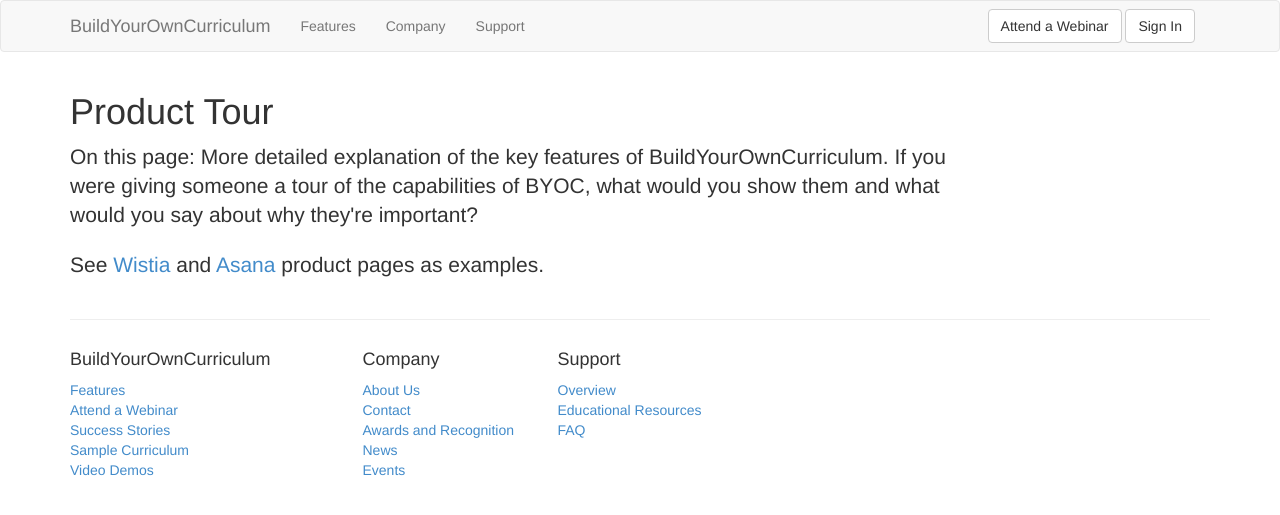
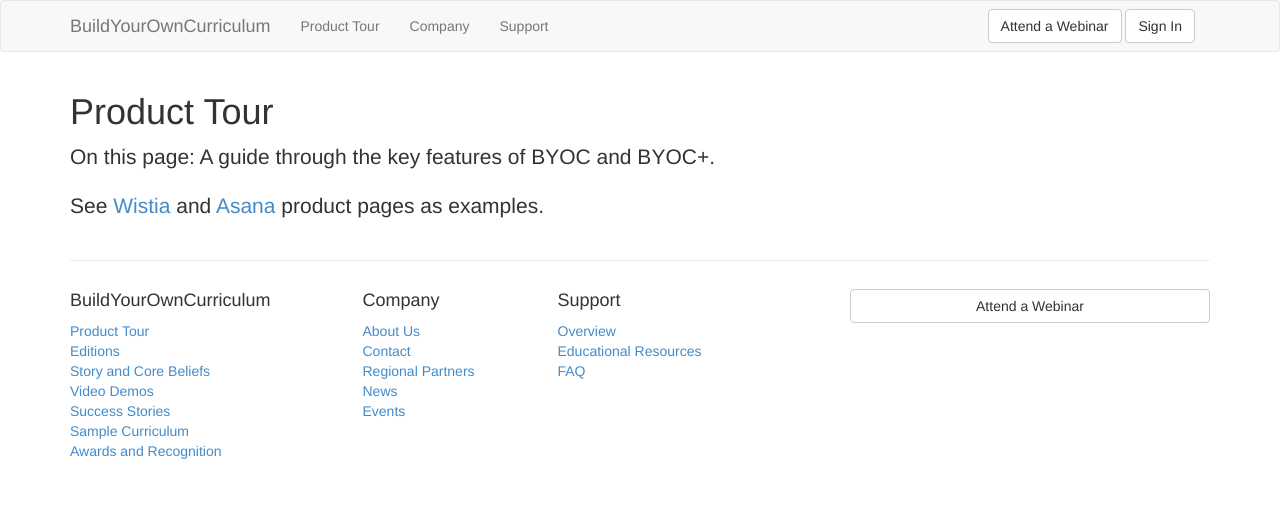
Before and after one commit to kevin-insight/byoc, a Jekyll site: the page built from product/index.md, in a window 1280 px wide. Shown: the top 515 px of the page. Built offline with Jekyll 4.4.1, drawn with Linux system fonts in a browser that asks for light colours; nearby versions of some CDN libraries.

Commit message:
Site map revision.

```diff
--- a/_layouts/default.html
+++ b/_layouts/default.html
@@ -32,23 +32,9 @@
         <!-- Collect the nav links, forms, and other content for toggling -->
         <div class="collapse navbar-collapse" id="bs-example-navbar-collapse-1">
           <ul class="nav navbar-nav">
-            <li><a href="{{ site.baseurl }}/product">Features</a></li>
+            <li><a href="{{ site.baseurl }}/product">Product Tour</a></li>
             <li><a href="{{ site.baseurl }}/company">Company</a></li>
             <li><a href="{{ site.baseurl }}/support">Support</a></li>
-            <!--
-            <li><a href="#">Link</a></li>
-            <li class="dropdown">
-              <a href="#" class="dropdown-toggle" data-toggle="dropdown">Dropdown <span class="caret"></span></a>
-              <ul class="dropdown-menu" role="menu">
-                <li><a href="#">Action</a></li>
-                <li><a href="#">Another action</a></li>
-                <li><a href="#">Something else here</a></li>
-                <li class="divider"></li>
-                <li><a href="#">Separated link</a></li>
-                <li class="divider"></li>
-                <li><a href="#">One more separated link</a></li>
-              </ul>
-            </li> -->
           </ul>
           <div class="navbar-right">
             <a href="{{ site.baseurl }}/webinars" type="button" class="btn btn-default navbar-btn">Attend a Webinar</a>
@@ -67,13 +53,13 @@
           <div class="col-md-3">
             <h4>BuildYourOwnCurriculum</h4>
             <ul>
-              <li><a href="{{ site.baseurl }}/product">Features</a></li>
-              <li><a href="{{ site.baseurl }}/webinars">Attend a Webinar</a></li>
+              <li><a href="{{ site.baseurl }}/product">Product Tour</a></li>
+              <li><a href="{{ site.baseurl }}/editions">Editions</a></li>
+              <li><a href="{{ site.baseurl }}/story">Story and Core Beliefs</a></li>
+              <li><a href="{{ site.baseurl }}/video-demos">Video Demos</a></li>
               <li><a href="{{ site.baseurl }}/success-stories">Success Stories</a></li>
               <li><a href="{{ site.baseurl }}/sample-curriculum">Sample Curriculum</a></li>
-              <li><a href="{{ site.baseurl }}/video-demos">Video Demos</a></li>
-              <!--<li><a href="{{ site.baseurl }}/success-stories">Resources</a></li>
-              <li><a href="{{ site.baseurl }}/faq">FAQ</a></li>-->
+              <li><a href="{{ site.baseurl }}/awards">Awards and Recognition</a></li>
             </ul>
           </div>
           <div class="col-md-2">
@@ -81,7 +67,7 @@
             <ul>
               <li><a href="{{ site.baseurl }}/company">About Us</a></li>
               <li><a href="{{ site.baseurl }}/contact">Contact</a></li>
-              <li><a href="{{ site.baseurl }}/awards">Awards and Recognition</a></li>
+              <li><a href="{{ site.baseurl }}/regional-partners">Regional Partners</a></li>
               <li><a href="{{ site.baseurl }}/news">News</a></li>
               <li><a href="{{ site.baseurl }}/events">Events</a></li>
             </ul>
@@ -94,6 +80,9 @@
               <li><a href="{{ site.baseurl }}/faq">FAQ</a></li>
             </ul>
           </div>
+          <div class="col-md-4">
+            <a style="width: 100%" href="{{ site.baseurl }}/webinars" type="button" class="btn btn-default navbar-btn">Attend a Webinar</a>
+          </div>
         </div>
       </div>
     </footer>
--- a/index.html
+++ b/index.html
@@ -3,6 +3,6 @@ layout: default
 ---
 
 <div class="container">
-  <h1>Hello, World!</h1>
-  <p class="lead">On this page: The main marketing message, explaining what BuildYourOwnCurriculum is, what it does, why it's important, and any other key points (testimonials, case studies, etc.).</p>
+  <h1>Introduction</h1>
+  <p class="lead">On this page: Overview of BuildYourOwnCurriculum and BuildYourOwnCurriculum Plus explaining what it is and its benefits.</p>
 </div>
--- a/product/index.md
+++ b/product/index.md
@@ -1,9 +1,10 @@
 ---
 layout: page
+title: Product Tour
 ---
 
 # Product Tour
 
-<p class="lead">On this page: More detailed explanation of the key features of BuildYourOwnCurriculum. If you were giving someone a tour of the capabilities of BYOC, what would you show them and what would you say about why they're important?</p>
+<p class="lead">On this page: A guide through the key features of BYOC and BYOC+.</p>
 
 <p class="lead">See <a href="http://wistia.com/product">Wistia</a> and <a href="http://asana.com/product">Asana</a> product pages as examples.</p>
```
Also changed, not shown: editions/index.md (added, +8 -0 lines), regional-partners/index.md (added, +8 -0 lines), story/index.md (added, +10 -0 lines).
